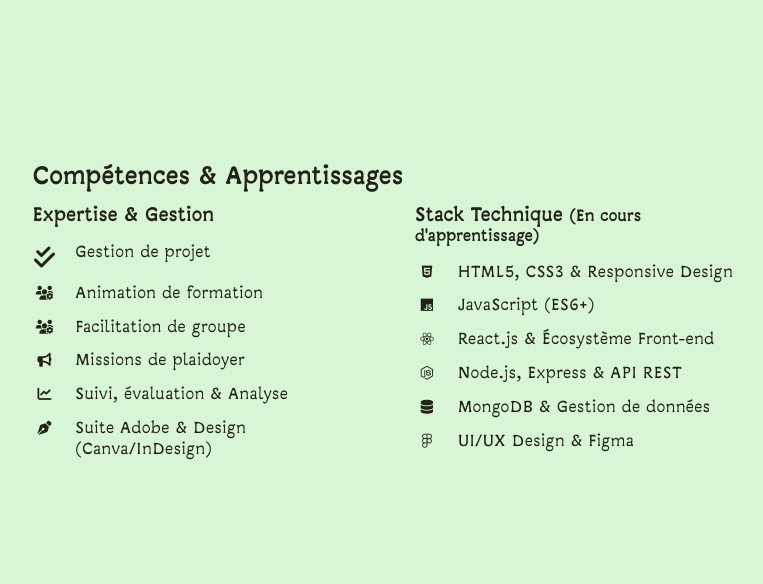
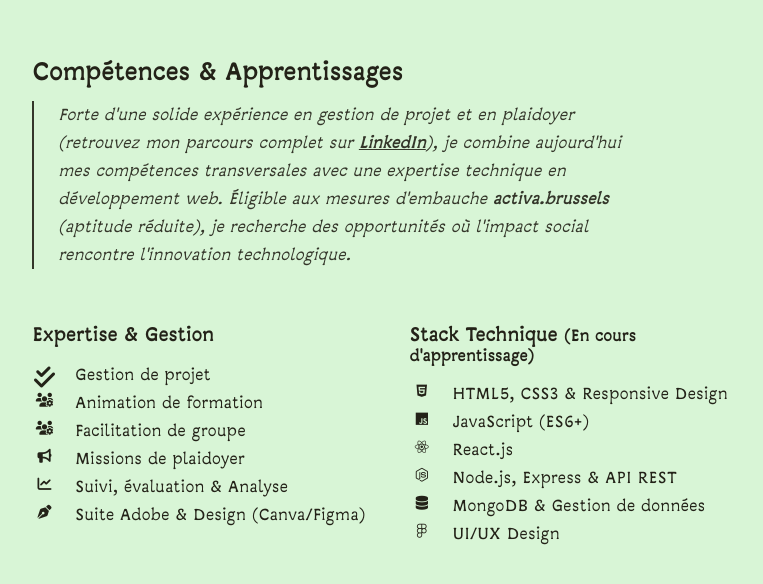
Before and after one commit to hrtshpdbx1/pf, a website: page frontend/index.html in a window 1280 px wide. Shown: the part 1696-2280 px from the top of the page, without its empty margins (96-859 px from the left). Drawn offline with Linux system fonts and the light colour scheme; files whose address does not match are found by name.

Commit message:
dont know

```diff
--- a/frontend/global.css
+++ b/frontend/global.css
@@ -196,10 +196,15 @@ body {
 #main-content p {
     /* variable pilotée par le JS */
     line-height: var(--dynamic-line-height, 1.2);
+    max-width: 80ch;
+    /* TODO : verifier ceci !!! */
+    margin-bottom: var(--space-6);
+    opacity: 0.9;
+    text-align: left;
+            /* Un noir pur sur fond blanc peut être agressif, 0.9 adoucit le contraste */
+        }
 
-    /*espace entre paragraphes  */
-    margin-bottom: 1.5rem;
-}
+
 
 
 #main-content li {
@@ -527,6 +532,7 @@ em {
         }
 
     }
+
     .sidebar__reset-button {
         /* Mise en forme "Pill" */
         display: flex;
@@ -687,7 +693,7 @@ em {
 
 .page-section {
     height: 100vh;
-    width: 80vw;
+    width: 70vw;
     display: flex;
     align-items: center;
     padding-left: 10vw;
@@ -772,15 +778,45 @@ em {
     align-items: flex-start;
     gap: var(--space-8);
 
+    .text_intro {
+        /* margin-top: 2em; */
+        width: 80%;
+        /* flex-direction: column;
+            justify-content: space-around;
+            align-items: flex-start; */
+        /* gap: var(--space-12); */
+
+        .competences-intro {
+            font-style: italic;
+            color: var(--main-text);
+            opacity: 0.9;
+            margin-bottom: var(--space-8);
+            max-width: 850px;
+            /* Évite les lignes trop longues pour la lecture */
+            border-left: 2px solid var(--main-text);
+            /* Rappel discret du style highlight */
+            padding-left: var(--space-6);
+        }
+
+        .linkedin-inline-link {
+            color: var(--main-text);
+            font-weight: bold;
+            text-decoration: underline;
+
+            &:hover {
+                opacity: 0.7;
+            }
+        }
+    }
+
     .div_skills {
-        margin-top: 2em;
-        width: 80%;
+
 
         .skills-columns {
             display: flex;
             align-items: flex-start;
             justify-content: flex-start;
-            gap: var(--space-12);
+            gap: var(--space-8);
             list-style: none;
 
             width: 100%;
@@ -798,7 +834,7 @@ em {
                     li {
                         display: flex;
                         align-items: flex-start;
-                        margin-bottom: 0.8rem !important;
+                        /* margin-bottom: 0.8rem !important; */
 
                         i {
                             margin-right: 18px;
@@ -823,10 +859,8 @@ em {
             }
         }
     }
+
 }
-
-
-
 
 /* Section 4 */
 .section4 {
@@ -1010,6 +1044,7 @@ em {
                     transform: translateY(0);
                 }
             }
+
             /* 1. On cache le message de statut s'il ne contient pas de texte */
             #statusMessage:empty {
                 display: none;
--- a/frontend/index.html
+++ b/frontend/index.html
@@ -210,8 +210,20 @@
     <!-- ** Section 3 ** -->
     <!--  COMPETENCE  -->
     <section id="section3" class="page-section section3">
-      <div class="div_skills">
-        <h2>Compétences & Apprentissages</h2>
+        <div class="text_intro">
+
+      <h2>Compétences & Apprentissages</h2>
+
+      <p class="competences-intro">
+        Forte d'une solide expérience en gestion de projet et en plaidoyer (retrouvez mon parcours complet sur
+        <a href="https://www.linkedin.com/in/ton-profil/" target="_blank" class="linkedin-inline-link">
+       LinkedIn</a>),
+        je combine aujourd'hui mes compétences transversales avec une expertise technique en développement web.
+        Éligible aux mesures d'embauche <strong>activa.brussels</strong> (aptitude réduite), je recherche des opportunités
+        où l'impact social rencontre l'innovation technologique.
+      </p>
+        </div>
+        <div class="div_skills">
         <div class="skills-columns">
           <div class="skills-category">
             <h3>Expertise & Gestion</h3>
@@ -221,7 +233,7 @@
               <li><i class="fa-solid fa-users-gear"></i> Facilitation de groupe</li>
               <li><i class="fa-solid fa-bullhorn"></i> Missions de plaidoyer</li>
               <li><i class="fa-solid fa-chart-line"></i> Suivi, évaluation & Analyse</li>
-              <li><i class="fa-solid fa-pen-nib"></i> Suite Adobe & Design (Canva/InDesign)</li>
+              <li><i class="fa-solid fa-pen-nib"></i> Suite Adobe & Design (Canva/Figma)</li>
             </ul>
           </div>
 
@@ -230,10 +242,10 @@
             <ul class="skills-list learning">
               <li><i class="fa-brands fa-html5"></i> HTML5, CSS3 & Responsive Design</li>
               <li><i class="fa-brands fa-js"></i> JavaScript (ES6+)</li>
-              <li><i class="fa-brands fa-react"></i> React.js & Écosystème Front-end</li>
+              <li><i class="fa-brands fa-react"></i> React.js </li>
               <li><i class="fa-brands fa-node-js"></i> Node.js, Express & API REST</li>
               <li><i class="fa-solid fa-database"></i> MongoDB & Gestion de données</li>
-              <li><i class="fa-brands fa-figma"></i> UI/UX Design & Figma</li>
+              <li><i class="fa-brands fa-figma"></i> UI/UX Design </li>
             </ul>
           </div>
         </div>
--- a/frontend/main.js
+++ b/frontend/main.js
@@ -5,7 +5,7 @@
 const DEFAULTS = {
     // ! Theme par défaut
     fontSize: 14,
-    lineHeight: 1.5,
+    lineHeight: 2,
     fontType: 'bbbreadme',
     bgColor: 'rgb(84.699% 96.254% 83.914%)',
     textColor: 'rgb(13.81% 13.179% 9.5057%)',
```
Lines whose indentation alone changed are shown as unchanged.
